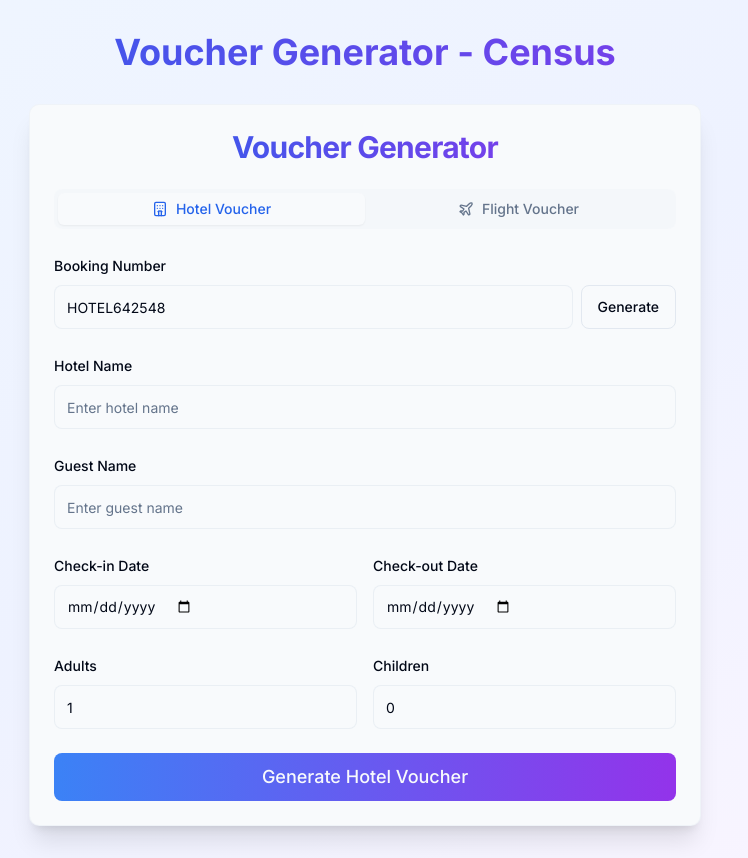
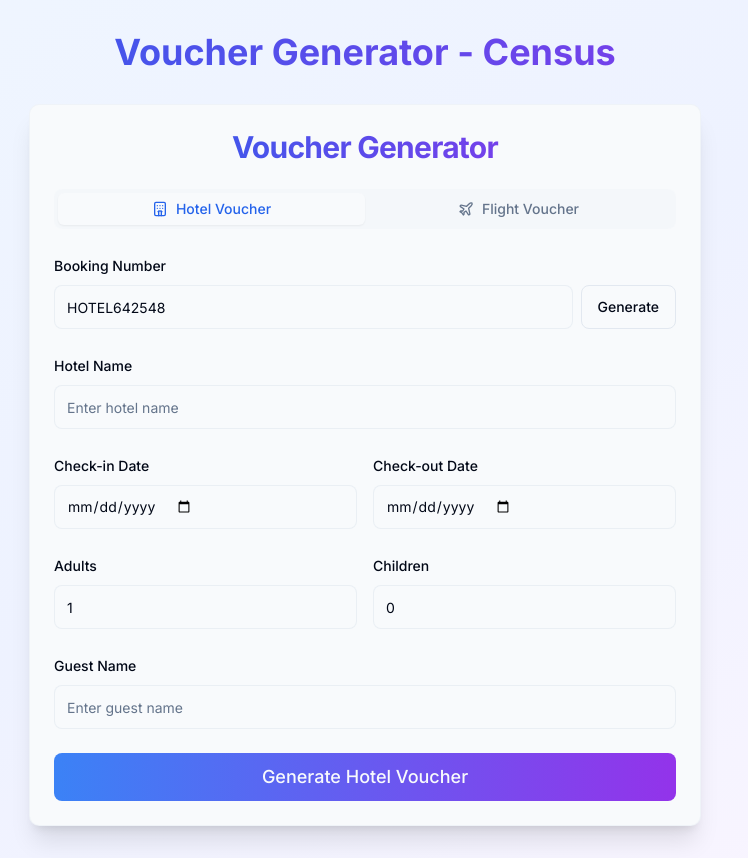
Before and after one commit to censusdev/census_voucher_generator, a React (Vite) app: page / in a window 1280 px wide. Shown: the whole page, without its empty margins (275-1023 px from the left). Built offline with nearby package versions, Linux system fonts and the light colour scheme.

Commit message:
new changes...

```diff
--- a/src/components/VoucherForm.tsx
+++ b/src/components/VoucherForm.tsx
@@ -1,19 +1,21 @@
-import React, { useState } from 'react';
+import React, { useState, useEffect } from 'react';
 import { Card, CardContent, CardHeader, CardTitle } from '@/components/ui/card';
 import { Button } from '@/components/ui/button';
 import { Input } from '@/components/ui/input';
 import { Label } from '@/components/ui/label';
+import { Checkbox } from '@/components/ui/checkbox';
 import { Tabs, TabsContent, TabsList, TabsTrigger } from '@/components/ui/tabs';
-import { Hotel, Plane } from 'lucide-react';
+import { Calendar, MapPin, Users, Hotel, Plane } from 'lucide-react';
 
 interface HotelFormData {
   bookingNumber: string;
   hotelName: string;
-  guestName: string;
   checkInDate: string;
   checkOutDate: string;
   adults: number;
   children: number;
+  multipleGuests: boolean;
+  guestNames: string[];
 }
 
 interface FlightFormData {
@@ -35,11 +37,12 @@ const VoucherForm: React.FC<VoucherFormProps> = ({ onGenerateHotel, onGenerateFl
   const [hotelData, setHotelData] = useState<HotelFormData>({
     bookingNumber: `HOTEL${Math.floor(100000 + Math.random() * 900000)}`,
     hotelName: '',
-    guestName: '',
     checkInDate: '',
     checkOutDate: '',
     adults: 1,
-    children: 0
+    children: 0,
+    multipleGuests: false,
+    guestNames: ['']
   });
 
   const [flightData, setFlightData] = useState<FlightFormData>({
@@ -51,6 +54,32 @@ const VoucherForm: React.FC<VoucherFormProps> = ({ onGenerateHotel, onGenerateFl
     adults: 1,
     children: 0
   });
+
+  // Update guest names array when adults/children change
+  useEffect(() => {
+    const totalGuests = hotelData.adults + hotelData.children;
+    if (hotelData.multipleGuests) {
+      const newGuestNames = [...hotelData.guestNames];
+      while (newGuestNames.length < totalGuests) {
+        newGuestNames.push('');
+      }
+      while (newGuestNames.length > totalGuests) {
+        newGuestNames.pop();
+      }
+      setHotelData({...hotelData, guestNames: newGuestNames});
+    } else {
+      // Ensure at least one name exists
+      if (hotelData.guestNames.length === 0) {
+        setHotelData({...hotelData, guestNames: ['']});
+      }
+    }
+  }, [hotelData.adults, hotelData.children, hotelData.multipleGuests]);
+
+  const handleGuestNameChange = (index: number, value: string) => {
+    const newGuestNames = [...hotelData.guestNames];
+    newGuestNames[index] = value;
+    setHotelData({...hotelData, guestNames: newGuestNames});
+  };
 
   const handleHotelSubmit = (e: React.FormEvent) => {
     e.preventDefault();
@@ -118,17 +147,6 @@ const VoucherForm: React.FC<VoucherFormProps> = ({ onGenerateHotel, onGenerateFl
                   className="h-11"
                 />
               </div>
-              <div className="space-y-2">
-                <Label htmlFor="guestName" className="text-sm font-medium">Guest Name</Label>
-                <Input
-                  id="guestName"
-                  placeholder="Enter guest name"
-                  value={hotelData.guestName}
-                  onChange={(e) => setHotelData({...hotelData, guestName: e.target.value})}
-                  required
-                  className="h-11"
-                />
-              </div>
               <div className="grid grid-cols-2 gap-4">
                 <div className="space-y-2">
                   <Label htmlFor="checkIn" className="text-sm font-medium">Check-in Date</Label>
@@ -178,6 +196,70 @@ const VoucherForm: React.FC<VoucherFormProps> = ({ onGenerateHotel, onGenerateFl
                   />
                 </div>
               </div>
+
+              {(hotelData.adults + hotelData.children) > 1 && (
+                <div className="flex items-center space-x-2">
+                  <Checkbox
+                    id="multipleGuests"
+                    checked={hotelData.multipleGuests}
+                    onCheckedChange={(checked) =>
+                      setHotelData({...hotelData, multipleGuests: Boolean(checked)})
+                    }
+                  />
+                  <Label htmlFor="multipleGuests">Enter names for all guests</Label>
+                </div>
+              )}
+
+              {hotelData.multipleGuests ? (
+                <div className="space-y-4">
+                  <Label className="text-sm font-medium">Guest Names</Label>
+                  {Array.from({ length: hotelData.adults }).map((_, index) => (
+                    <div key={`adult-${index}`} className="space-y-2">
+                      <Label htmlFor={`adult-name-${index}`} className="text-sm font-medium">
+                        Adult {index + 1} Name
+                      </Label>
+                      <Input
+                        id={`adult-name-${index}`}
+                        placeholder={`Enter adult ${index + 1} name`}
+                        value={hotelData.guestNames[index] || ''}
+                        onChange={(e) => handleGuestNameChange(index, e.target.value)}
+                        required
+                        className="h-11"
+                      />
+                    </div>
+                  ))}
+                  {Array.from({ length: hotelData.children }).map((_, index) => (
+                    <div key={`child-${index}`} className="space-y-2">
+                      <Label htmlFor={`child-name-${index}`} className="text-sm font-medium">
+                        Child {index + 1} Name
+                      </Label>
+                      <Input
+                        id={`child-name-${index}`}
+                        placeholder={`Enter child ${index + 1} name`}
+                        value={hotelData.guestNames[hotelData.adults + index] || ''}
+                        onChange={(e) => handleGuestNameChange(hotelData.adults + index, e.target.value)}
+                        required
+                        className="h-11"
+                      />
+                    </div>
+                  ))}
+                </div>
+              ) : (
+                <div className="space-y-2">
+                  <Label htmlFor="guestName" className="text-sm font-medium">
+                    {hotelData.adults + hotelData.children > 1 ? 'Primary Guest Name' : 'Guest Name'}
+                  </Label>
+                  <Input
+                    id="guestName"
+                    placeholder="Enter guest name"
+                    value={hotelData.guestNames[0] || ''}
+                    onChange={(e) => handleGuestNameChange(0, e.target.value)}
+                    required
+                    className="h-11"
+                  />
+                </div>
+              )}
+
               <Button type="submit" className="w-full h-12 text-lg bg-gradient-to-r from-blue-500 to-purple-600 hover:from-blue-600 hover:to-purple-700">
                 Generate Hotel Voucher
               </Button>
--- a/src/utils/pdfGenerator.ts
+++ b/src/utils/pdfGenerator.ts
@@ -57,6 +57,9 @@ const createVoucherHTML = (data: any, type: 'hotel' | 'flight') => {
   const email = 'info@census.travel';
 
   if (type === 'hotel') {
+    const hasMultipleGuests = data.guestNames && data.guestNames.length > 1;
+    const primaryGuestName = data.guestNames?.[0] || data.guestName || '';
+
     return `
     <!DOCTYPE html>
     <html>
@@ -133,14 +136,41 @@ const createVoucherHTML = (data: any, type: 'hotel' | 'flight') => {
 
           <div class="grid-2 row">
             <div class="cell">
-              <span class="bold">Guest Name:</span>
-              <div class="input-field">${data.guestName}</div>
+             <span class="bold">${hasMultipleGuests ? 'Primary Guest' : 'Guest Name'}:</span>
+              <div class="input-field">${primaryGuestName}</div>
             </div>
             <div class="cell">
               <span class="bold">Contact Number:</span>
               <div class="input-field">${contactNumber}</div>
             </div>
           </div>
+           ${hasMultipleGuests ? `
+          <div class="row">
+            <div class="cell">
+              <span class="bold">Additional Guests:</span>
+              <div class="input-field guest-list">
+                ${data.guestNames.slice(1).map((name: string, index: number) => `
+                  <div class="guest-item">${name} (${index < data.adults - 1 ? 'Adult' : 'Child'})</div>
+                `).join('')}
+              </div>
+            </div>
+            <div class="cell">
+              <span class="bold">Total Guests:</span>
+              <div class="input-field">${data.adults} Adults, ${data.children} Children</div>
+            </div>
+          </div>
+          ` : `
+          <div class="grid-2 row">
+            <div class="cell">
+              <span class="bold">Total Guests:</span>
+              <div class="input-field">${data.adults} Adult(s), ${data.children} Child(ren)</div>
+            </div>
+            <div class="cell">
+              <span class="bold">Email:</span>
+              <div class="input-field">${email}</div>
+            </div>
+          </div>
+          `}
 
           <div class="grid-2 row">
             <div class="cell">
```
